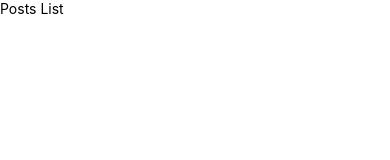
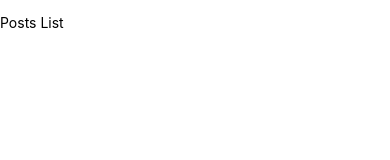
Before and after one commit to Franson33/MyBlogApp, a React Native app: screen / in a window 390 px wide. Shown: the top 160 px of the page. Built offline with nearby package versions, Linux system fonts and the light colour scheme.

Commit message:
Add navigation module. Add interfaces for App and PostsList props. Add navigation from PostsList to ViewPost.

```diff
--- a/App.tsx
+++ b/App.tsx
@@ -2,10 +2,14 @@ import React from 'react';
 import {SafeAreaView, StyleSheet} from 'react-native';
 import PostsList from './src/screens/PostsList';
 
-const App = (): JSX.Element => {
+interface AppPropsInterface {
+  componentId: string;
+}
+
+const App = ({componentId}: AppPropsInterface): JSX.Element => {
   return (
     <SafeAreaView style={styles.safe}>
-      <PostsList />
+      <PostsList componentId={componentId} />
     </SafeAreaView>
   );
 };
--- a/src/screens/PostsList.tsx
+++ b/src/screens/PostsList.tsx
@@ -1,14 +1,29 @@
 import React from 'react';
-import {View, Text, StyleSheet} from 'react-native';
+import {View, Text, StyleSheet, TouchableOpacity} from 'react-native';
+import {pushToScreen} from '../navigation';
 
-const PostsList = (): JSX.Element => {
+interface PostsListPropsInterface {
+  componentId: string;
+}
+
+const PostsList = ({componentId}: PostsListPropsInterface): JSX.Element => {
+  const buttonHandler = (): void => pushToScreen(componentId, 'ViewPost');
+
   return (
     <View>
-      <Text>Posts List</Text>
+      <TouchableOpacity onPress={buttonHandler} style={styles.button}>
+        <Text>Posts List</Text>
+      </TouchableOpacity>
     </View>
   );
 };
 
-const styles = StyleSheet.create({});
+const styles = StyleSheet.create({
+  button: {
+    width: '100%',
+    height: 45,
+    justifyContent: 'center',
+  },
+});
 
 export default PostsList;
```
